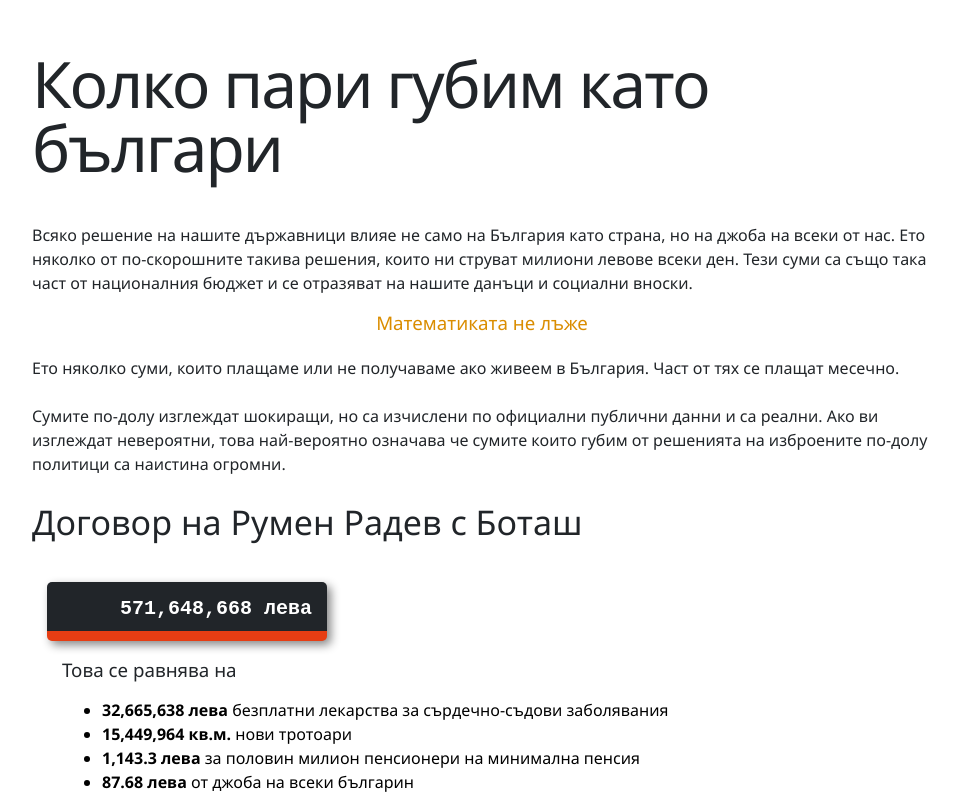
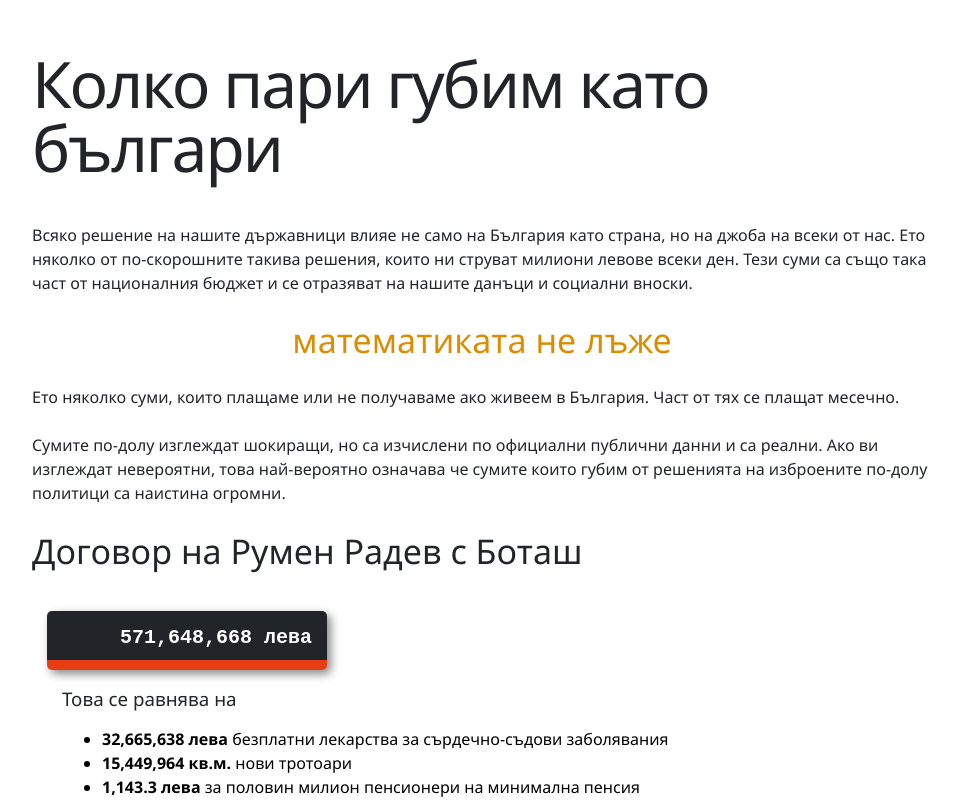
Before and after one commit to MiroJ/bulgarian-cost-counters, an Angular app: page / in a window 1280 px wide. Shown: the top 800 px of the page, without its empty margins (158-1116 px from the left). Built offline with nearby package versions, Linux system fonts and the light colour scheme.

Commit message:
Change of slogan style.

```diff
--- a/src/app/app.component.html
+++ b/src/app/app.component.html
@@ -8,7 +8,7 @@
             също така част от националния бюджет и се отразяват на нашите данъци и социални вноски.
         </p>
 
-        <h3 class="text-center text-primary">Математиката не лъже</h3>
+        <h2 class="text-center text-primary" style="font-weight: 400;">математиката не лъже</h2>
         <p>
             Ето няколко суми, които плащаме или не получаваме ако живеем в България. Част от тях се плащат месечно.
         </p>
```
